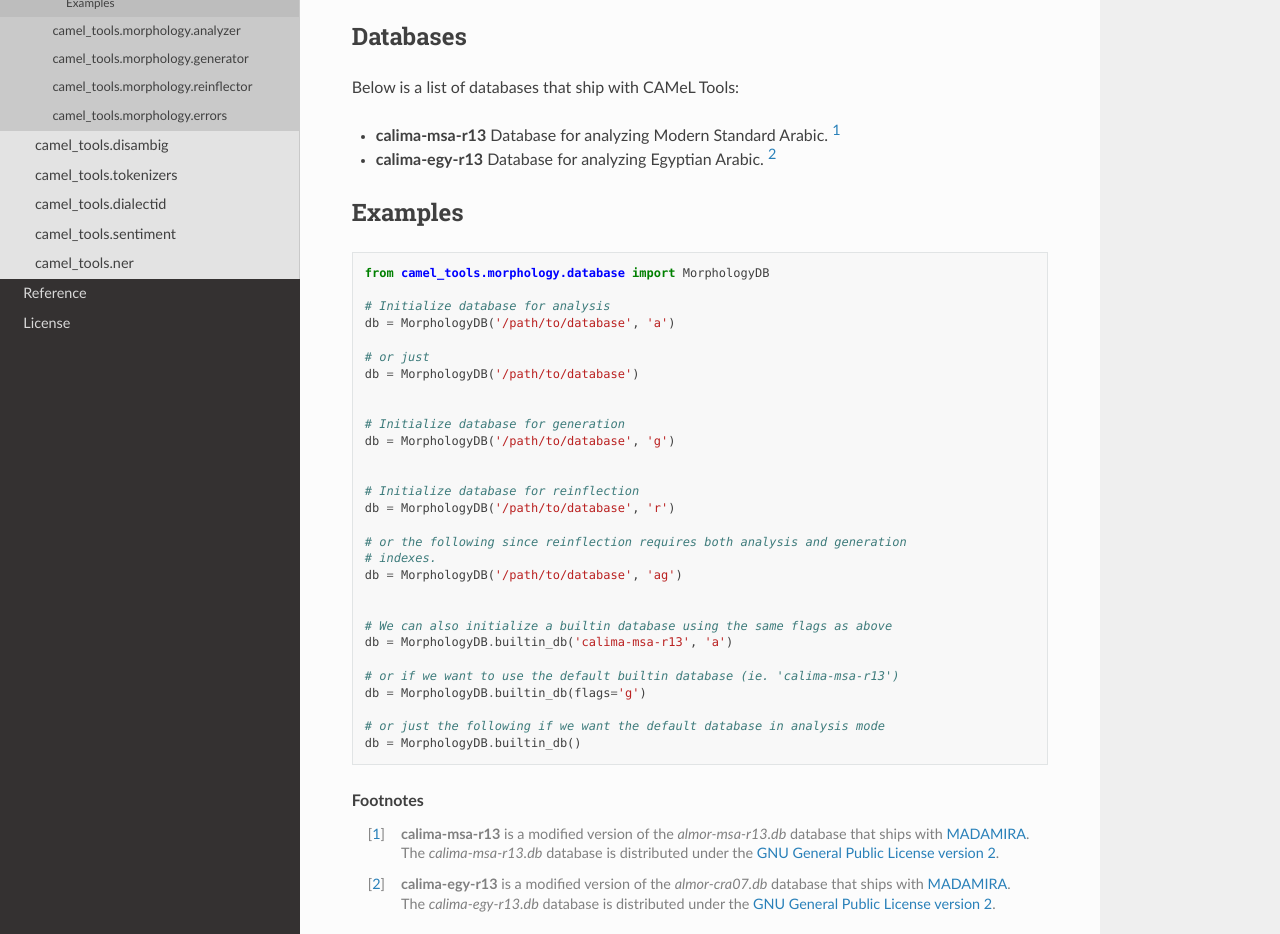
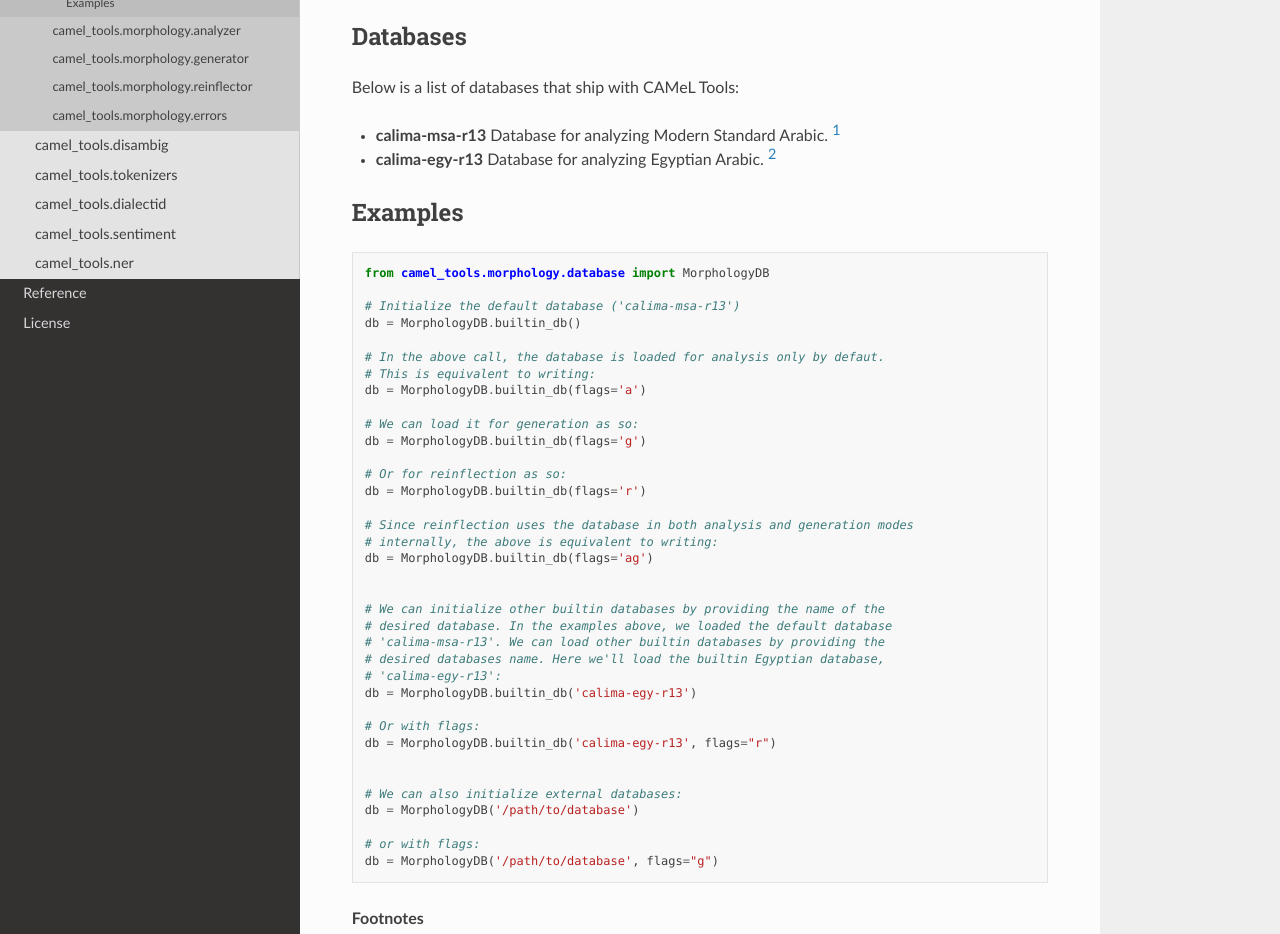
Before and after one commit to CAMeL-Lab/camel_tools, a Sphinx documentation site: the page built from docs/source/api/morphology/database.rst, in a window 1280 px wide and 1400 px high, cut to the strip 466-1400 px from the top of the window. Built offline with Sphinx 7.4.7 and the Read the Docs theme 2.0.0, drawn with Linux system fonts in a browser that asks for light colours.

Commit message:
Fixed and clarified MorphologyDB docs.

```diff
--- a/docs/source/api/morphology/database.rst
+++ b/docs/source/api/morphology/database.rst
@@ -33,33 +33,40 @@
 
    from camel_tools.morphology.database import MorphologyDB
 
-   # Initialize database for analysis
-   db = MorphologyDB('/path/to/database', 'a')
+   # Initialize the default database ('calima-msa-r13')
+   db = MorphologyDB.builtin_db()
 
-   # or just
+   # In the above call, the database is loaded for analysis only by defaut.
+   # This is equivalent to writing:
+   db = MorphologyDB.builtin_db(flags='a')
+
+   # We can load it for generation as so:
+   db = MorphologyDB.builtin_db(flags='g')
+
+   # Or for reinflection as so:
+   db = MorphologyDB.builtin_db(flags='r')
+
+   # Since reinflection uses the database in both analysis and generation modes
+   # internally, the above is equivalent to writing:
+   db = MorphologyDB.builtin_db(flags='ag')
+
+
+   # We can initialize other builtin databases by providing the name of the
+   # desired database. In the examples above, we loaded the default database
+   # 'calima-msa-r13'. We can load other builtin databases by providing the
+   # desired databases name. Here we'll load the builtin Egyptian database,
+   # 'calima-egy-r13':
+   db = MorphologyDB.builtin_db('calima-egy-r13')
+
+   # Or with flags:
+   db = MorphologyDB.builtin_db('calima-egy-r13', flags="r")
+
+
+   # We can also initialize external databases:
    db = MorphologyDB('/path/to/database')
 
-
-   # Initialize database for generation
-   db = MorphologyDB('/path/to/database', 'g')
-
-
-   # Initialize database for reinflection
-   db = MorphologyDB('/path/to/database', 'r')
-
-   # or the following since reinflection requires both analysis and generation
-   # indexes.
-   db = MorphologyDB('/path/to/database', 'ag')
-
-
-   # We can also initialize a builtin database using the same flags as above
-   db = MorphologyDB.builtin_db('calima-msa-r13', 'a')
-
-   # or if we want to use the default builtin database (ie. 'calima-msa-r13')
-   db = MorphologyDB.builtin_db(flags='g')
-
-   # or just the following if we want the default database in analysis mode
-   db = MorphologyDB.builtin_db()
+   # or with flags:
+   db = MorphologyDB('/path/to/database', flags="g")
 
 
 .. rubric:: Footnotes
```
Also changed, not shown: 1 other file.
